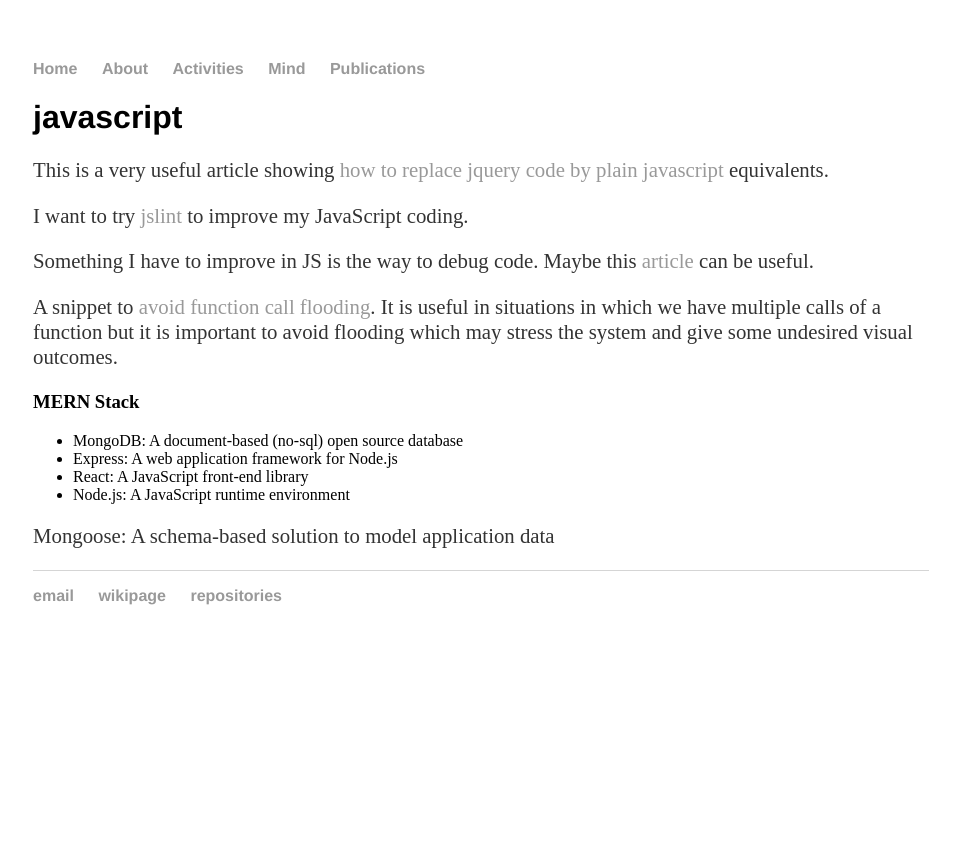
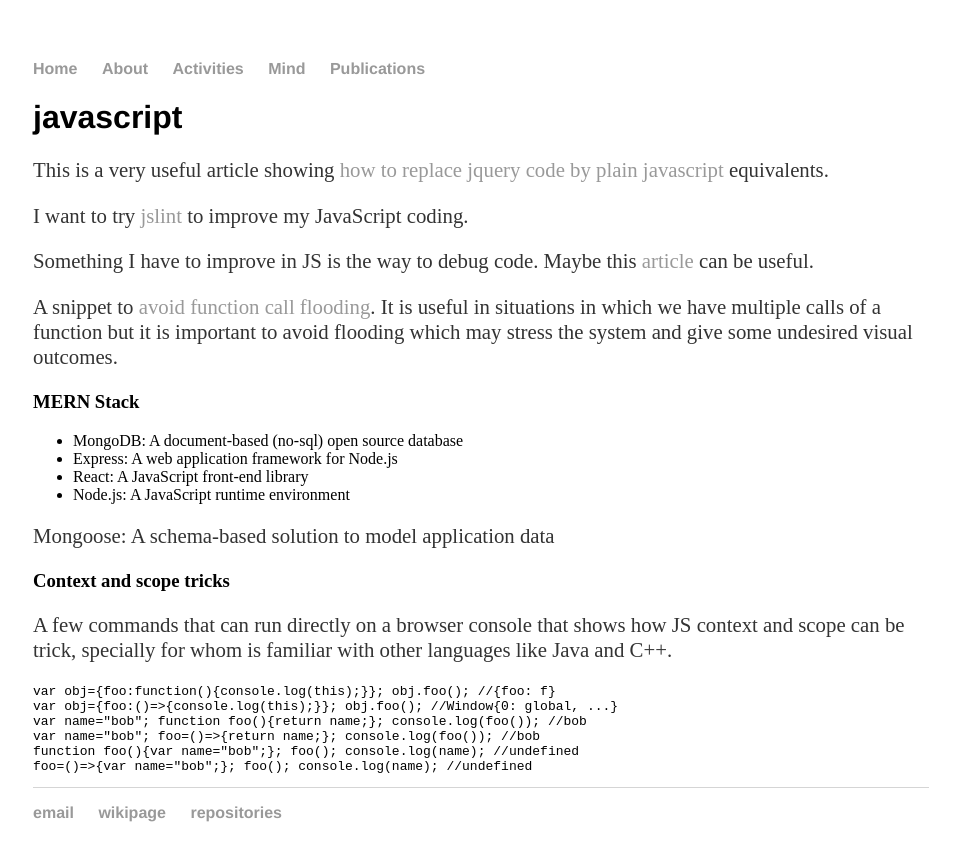
Before and after one commit to cleberjamaral/cleberjamaral.github.io, a Jekyll site: the page built from knowledge/programming/javascript.md, in a window 1280 px wide. Shown: the top 861 px of the page, without its empty margins (159-1119 px from the left). Built offline with Jekyll 4.4.1, drawn with Linux system fonts in a browser that asks for light colours; our own code applies the rules of GitHub Pages for plain Markdown files.

Commit message:
GitBook: [#234] No subject

````diff
--- a/knowledge/programming/javascript.md
+++ b/knowledge/programming/javascript.md
@@ -10,9 +10,24 @@ A snippet to [avoid function call flooding](https://jsfiddle.net/cleberjamaral/r
 
 ### MERN Stack
 
-* MongoDB: A document-based \(no-sql\) open source database
+* MongoDB: A document-based (no-sql) open source database
 * Express: A web application framework for Node.js
 * React: A JavaScript front-end library
 * Node.js: A JavaScript runtime environment
 
 Mongoose: A schema-based solution to model application data
+
+
+
+### Context and scope tricks
+
+A few commands that can run directly on a browser console that shows how JS context and scope can be trick, specially for whom is familiar with other languages like Java and C++.
+
+```
+var obj={foo:function(){console.log(this);}}; obj.foo(); //{foo: f}
+var obj={foo:()=>{console.log(this);}}; obj.foo(); //Window{0: global, ...}
+var name="bob"; function foo(){return name;}; console.log(foo()); //bob
+var name="bob"; foo=()=>{return name;}; console.log(foo()); //bob
+function foo(){var name="bob";}; foo(); console.log(name); //undefined
+foo=()=>{var name="bob";}; foo(); console.log(name); //undefined
+```
````
